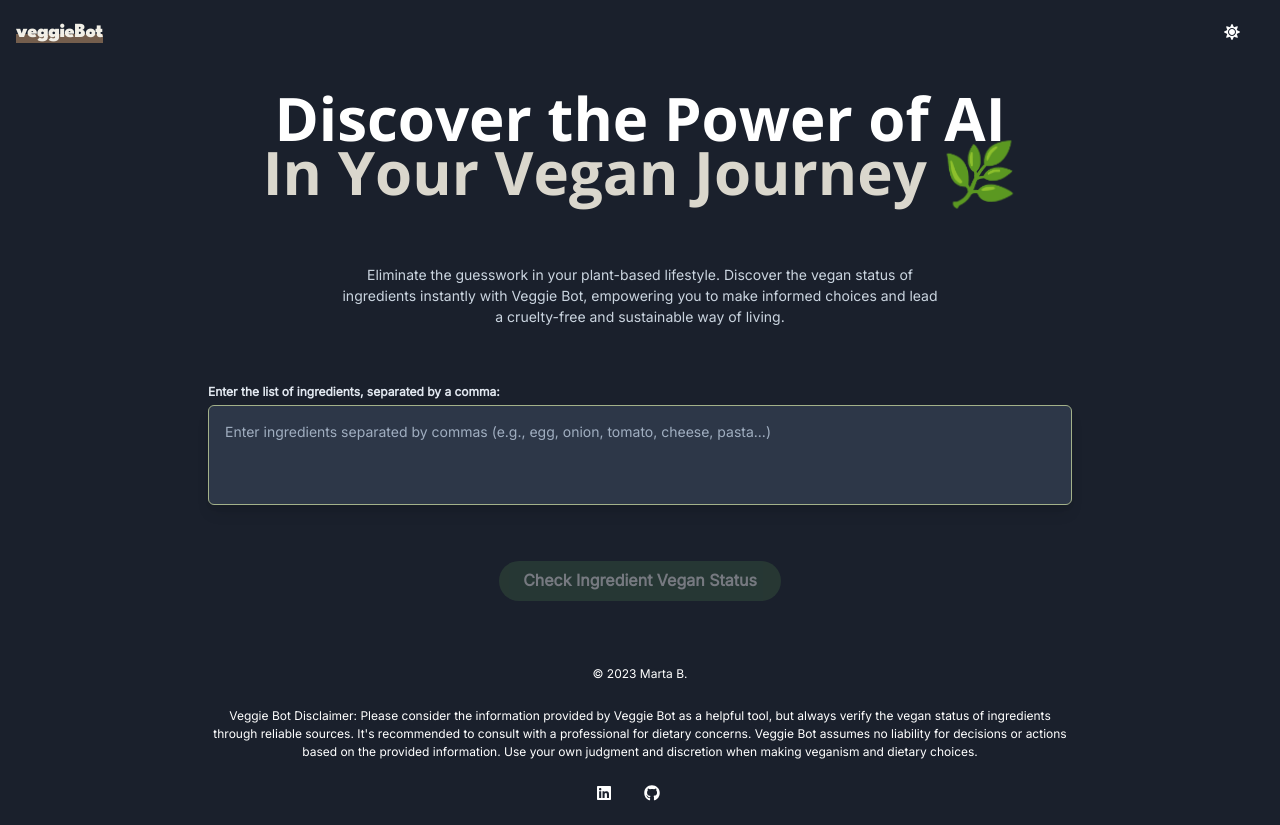
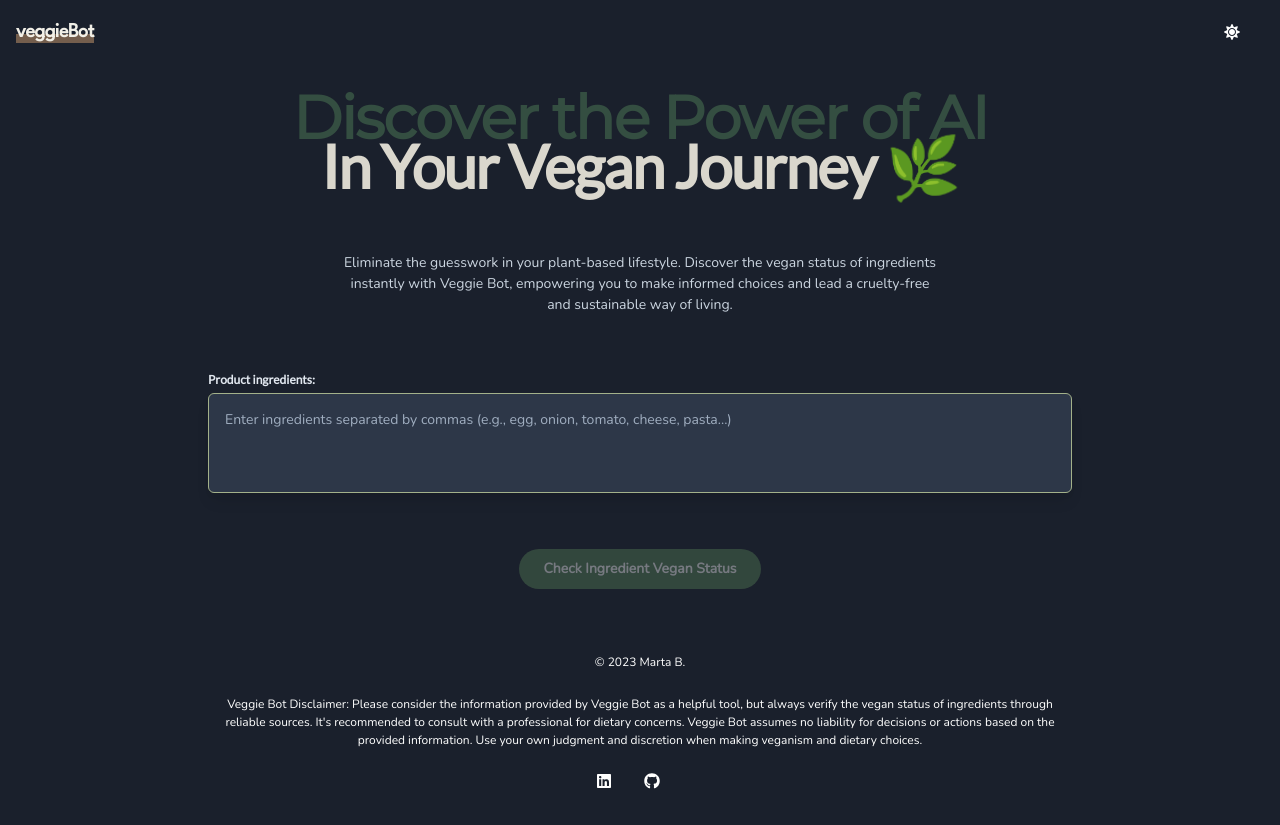
Before and after one commit to MartaBento/veggie-bot, a Next.js app: page / in a window 1280 px wide. Built offline with nearby package versions, Linux system fonts and the light colour scheme.

Commit message:
feat: major UI refactoring part I

```diff
--- a/components/common/footer.tsx
+++ b/components/common/footer.tsx
@@ -8,10 +8,18 @@ import {
 import { FaLinkedin, FaGithub } from "react-icons/fa";
 
 function Footer() {
+  const currentYear = new Date().getFullYear();
+
   return (
-    <Container as="footer" role="contentinfo" maxW="4xl" marginTop={10}>
+    <Container
+      as="footer"
+      role="contentinfo"
+      maxW="4xl"
+      marginTop={10}
+      fontFamily="Nunito"
+    >
       <Stack spacing={{ base: "2", md: "4" }} textAlign="center" fontSize="xs">
-        <Text>&copy; {new Date().getFullYear()} Marta B.</Text>
+        <Text>&copy; {currentYear} Marta B.</Text>
         <Text marginTop={2}>
           Veggie Bot Disclaimer: Please consider the information provided by
           Veggie Bot as a helpful tool, but always verify the vegan status of
--- a/components/ingredient-input.tsx
+++ b/components/ingredient-input.tsx
@@ -7,16 +7,14 @@ type IngredientInputProps = {
 
 function IngredientInput({ onChange }: IngredientInputProps) {
   const placeholderColor = useColorModeValue("gray.500", "gray.400");
-  const borderColor = useColorModeValue("darkSage", "sage");
-  const backgroundColor = useColorModeValue("timberwolf", "gray.700");
-  const textColor = useColorModeValue("brunswickGreen", "whiteAlpha.900");
+  const borderColor = useColorModeValue("#859c66", "#A3B18A");
+  const backgroundColor = useColorModeValue("#DAD7CD", "gray.700");
+  const textColor = useColorModeValue("#344E41", "whiteAlpha.900");
 
   const handleInputChange = (event: ChangeEvent<HTMLTextAreaElement>) => {
     const value = event.target.value;
     const cleanedValue = value.replace(/\s+/g, " ").trim();
-
     const ingredients = cleanedValue.split(/[,\/\n|;]/);
-
     onChange(ingredients);
   };
 
@@ -28,8 +26,9 @@ function IngredientInput({ onChange }: IngredientInputProps) {
         fontWeight="bold"
         mb={1}
         color={useColorModeValue("gray.700", "gray.200")}
+        fontFamily="Lato"
       >
-        Enter the list of ingredients, separated by a comma:
+        Product ingredients:
       </FormLabel>
       <Textarea
         id="ingredients"
@@ -49,13 +48,14 @@ function IngredientInput({ onChange }: IngredientInputProps) {
         color={textColor}
         shadow="lg"
         _focus={{
-          borderColor: useColorModeValue("sage", "whiteAlpha.600"),
+          borderColor: useColorModeValue("#A3B18A", "whiteAlpha.600"),
           shadow: "outline",
         }}
         _hover={{
-          borderColor: useColorModeValue("fernGreen", "whiteAlpha.600"),
+          borderColor: useColorModeValue("#588157", "whiteAlpha.600"),
         }}
         onChange={handleInputChange}
+        fontFamily="Nunito"
       />
     </Box>
   );
--- a/components/main-heading.tsx
+++ b/components/main-heading.tsx
@@ -2,7 +2,7 @@ import { Heading, Box, Text, useColorModeValue } from "@chakra-ui/react";
 import LeafIconHeader from "./leaf-icon-header";
 
 function MainHeading() {
-  const headingColor = useColorModeValue("brownish", "timberwolf");
+  const headingColor = useColorModeValue("#745E4D", "#DAD7CD");
   const textColor = useColorModeValue("gray.600", "gray.300");
 
   return (
@@ -13,6 +13,9 @@ function MainHeading() {
           fontWeight={600}
           fontSize={{ base: "xl", md: "6xl", sm: "2xl" }}
           lineHeight="100%"
+          letterSpacing="tight"
+          fontFamily="Montserrat"
+          color="#344E41"
           marginBottom="-3"
         >
           Discover the Power of AI
@@ -22,8 +25,11 @@ function MainHeading() {
           fontWeight={600}
           as="h2"
           fontSize={{ base: "2xl", md: "6xl", sm: "4xl" }}
+          lineHeight="100%"
+          letterSpacing="tight"
+          fontFamily="Lato"
         >
-          <span aria-hidden="true">In Your Vegan Journey </span>
+          <span aria-hidden="true">In Your Vegan Journey</span>{" "}
           <LeafIconHeader />
         </Heading>
       </Box>
@@ -33,6 +39,7 @@ function MainHeading() {
         maxW="600px"
         mx="auto"
         textAlign="center"
+        fontFamily="Nunito"
       >
         Eliminate the guesswork in your plant-based lifestyle. Discover the
         vegan status of ingredients instantly with Veggie Bot, empowering you to
--- /dev/null
+++ b/constants/metadata.ts
@@ -0,0 +1,13 @@
+export const metadata = {
+  title: {
+    template: "%s | Veggie Bot",
+    default: "Veggie Bot",
+  },
+  description:
+    "Veggie Bot is an AI-powered application that serves as a Vegan Ingredient Checker.",
+  icons: {
+    icon: "/favicon.ico",
+    shortcut: "/favicon-16x16.png",
+    apple: "/apple-touch-icon.png",
+  },
+};
--- a/package.json
+++ b/package.json
@@ -14,7 +14,10 @@
     "@emotion/react": "^11.11.1",
     "@emotion/styled": "^11.11.0",
     "@fontsource/inter": "^5.0.5",
+    "@fontsource/lato": "^5.0.5",
     "@fontsource/league-spartan": "^5.0.5",
+    "@fontsource/montserrat": "^5.0.5",
+    "@fontsource/nunito": "^5.0.5",
     "@fontsource/open-sans": "^5.0.5",
     "@types/node": "20.4.2",
     "@types/react": "18.2.15",
--- a/pages/index.tsx
+++ b/pages/index.tsx
@@ -1,5 +1,6 @@
 import IngredientInput from "@/components/ingredient-input";
 import MainHeading from "@/components/main-heading";
+import { metadata } from "@/constants/metadata";
 import { getRandomLoadingText } from "@/utils/loadingBtnRandomizer";
 import {
   useColorModeValue,
@@ -8,14 +9,14 @@ import {
   Button,
   Box,
 } from "@chakra-ui/react";
+import Head from "next/head";
 import { useRouter } from "next/router";
 import { useState } from "react";
 
 export default function Home() {
   const router = useRouter();
-
-  const buttonColorScheme = useColorModeValue("fernGreen", "hunterGreen");
-
+  const buttonColorScheme = useColorModeValue("sage", "fernGreen");
+  const buttonTextColor = useColorModeValue("black", "white");
   const [userInputIngredients, setUserInputIngredients] = useState<string[]>(
     []
   );
@@ -42,6 +43,23 @@ export default function Home() {
   const loadingBtnText = getRandomLoadingText();
 
   return (
+    <>
+      <Head>
+        <title>{metadata.title.default}</title>
+        <meta name="description" content={metadata.description} />
+        <link rel="icon" href={metadata.icons.icon} />
+        <link
+          rel="apple-touch-icon"
+          sizes="180x180"
+          href={metadata.icons.shortcut}
+        />
+        <link
+          rel="icon"
+          type="image/png"
+          sizes="16x16"
+          href={metadata.icons.shortcut}
+        />
+      </Head>
       <Container maxW="4xl">
         <Stack
           as={Box}
@@ -63,21 +81,24 @@ export default function Home() {
               bg={buttonColorScheme}
               rounded="full"
               px={6}
-            color="white"
-            _hover={{
-              opacity: 0.9,
-              boxShadow: "md",
-            }}
+              color={buttonTextColor}
+              _hover={
+                !btnDisabled ? { opacity: 0.9, boxShadow: "md" } : undefined
+              }
               aria-label="Check Ingredient Vegan Status"
               isDisabled={btnDisabled}
               onClick={handleSubmitIngredients}
               isLoading={isLoading}
               loadingText={loadingBtnText}
+              fontFamily="Nunito"
+              fontWeight="bold"
+              fontSize="sm"
             >
               Check Ingredient Vegan Status
             </Button>
           </Stack>
         </Stack>
       </Container>
+    </>
   );
 }
--- a/utils/responseParser.ts
+++ b/utils/responseParser.ts
@@ -2,7 +2,6 @@ import { APIResponse, IngredientInfo } from "@/types/apiResponse";
 
 export function responseParse(response: APIResponse): IngredientInfo[] {
   const content = response.choices[0].message.content;
-  console.log("content", content);
 
   const ingredientRegex =
     /{ ingredient: '(.*?)', vegan: (.*?), reason: '(.*?)' }/g;
```
Also changed, not shown: pages/_app.tsx (+6 -3 lines), pages/results.tsx (+20 -2 lines), 1 other file (tests, documents, lock files or other folders). Lines whose indentation alone changed are shown as unchanged.
